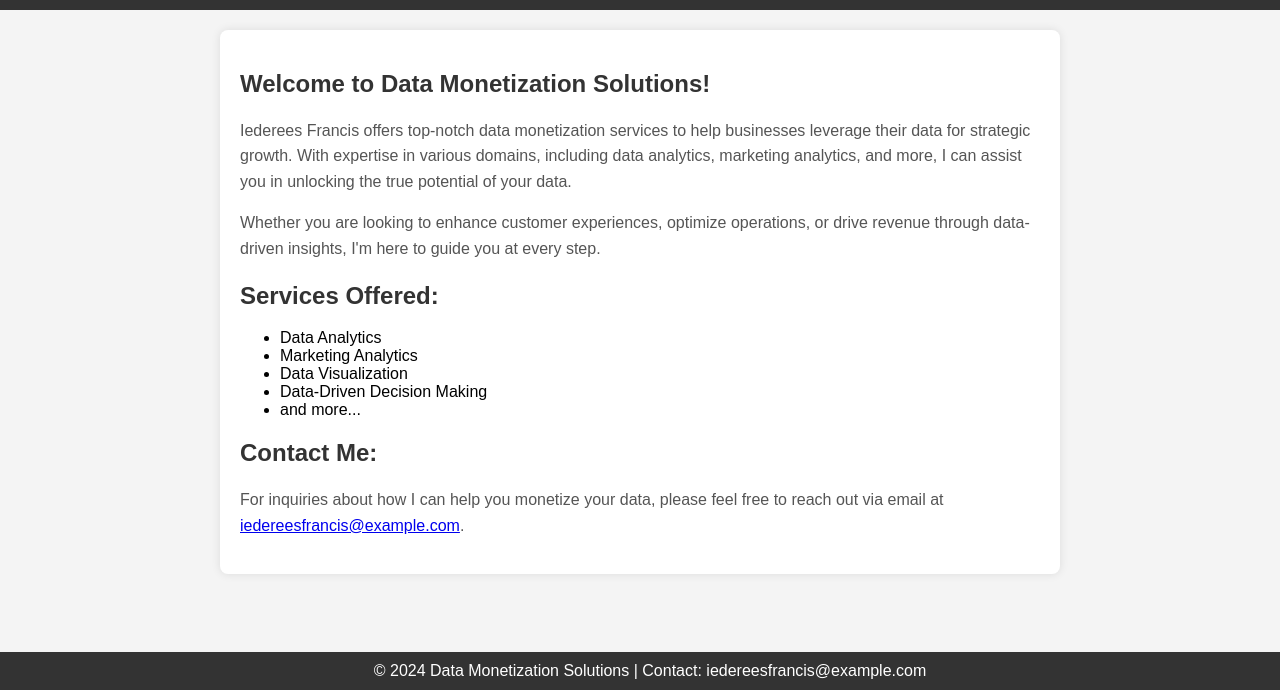
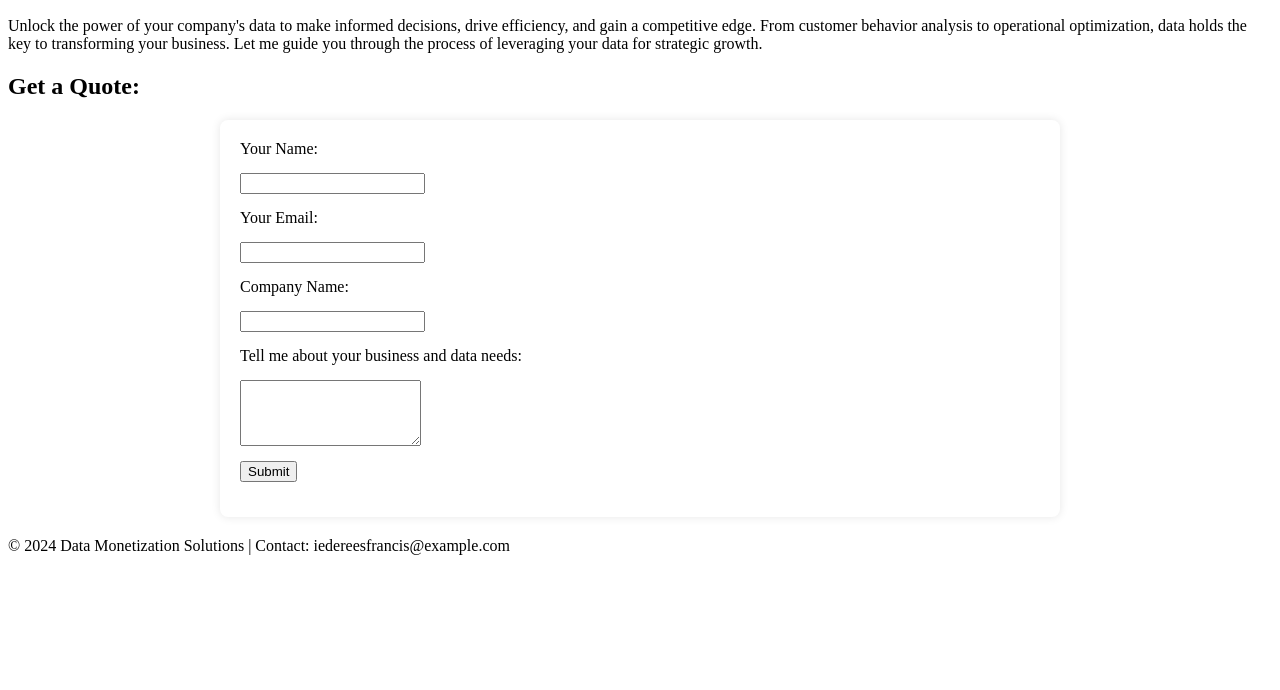
Before and after one commit to iederees-create/data, a plain HTML site: page index.html in a window 1280 px wide. Shown: the part 110-800 px from the top of the page. Drawn offline with Linux system fonts and the light colour scheme.

Commit message:
Update index.html

```diff
--- a/index.html
+++ b/index.html
@@ -6,21 +6,9 @@
     <meta name="viewport" content="width=device-width, initial-scale=1.0">
     <title>Data Monetization Services</title>
     <style>
-        body {
-            font-family: Arial, sans-serif;
-            margin: 0;
-            padding: 0;
-            background-color: #f4f4f4;
-        }
+        /* Your existing styles remain unchanged */
 
-        header {
-            background-color: #333;
-            padding: 20px;
-            text-align: center;
-            color: white;
-        }
-
-        section {
+        form {
             max-width: 800px;
             margin: 20px auto;
             padding: 20px;
@@ -29,23 +17,16 @@
             box-shadow: 0 0 10px rgba(0, 0, 0, 0.1);
         }
 
-        h2 {
-            color: #333;
+        form label,
+        form input,
+        form textarea,
+        form button {
+            display: block;
+            margin-bottom: 15px;
         }
 
-        p {
-            line-height: 1.6;
-            color: #555;
-        }
-
-        footer {
-            background-color: #333;
-            padding: 10px;
-            text-align: center;
-            color: white;
-            position: fixed;
-            bottom: 0;
-            width: 100%;
+        form textarea {
+            resize: vertical;
         }
     </style>
 </head>
@@ -57,29 +38,31 @@
     </header>
 
     <section>
-        <h2>Welcome to Data Monetization Solutions!</h2>
+        <!-- Your existing content -->
+
+        <h2>Reshape Your Business with Data</h2>
         <p>
-            Iederees Francis offers top-notch data monetization services to help businesses leverage their data for
-            strategic growth. With expertise in various domains, including data analytics, marketing analytics, and
-            more, I can assist you in unlocking the true potential of your data.
+            Unlock the power of your company's data to make informed decisions, drive efficiency, and gain a competitive
+            edge. From customer behavior analysis to operational optimization, data holds the key to transforming your
+            business. Let me guide you through the process of leveraging your data for strategic growth.
         </p>
-        <p>
-            Whether you are looking to enhance customer experiences, optimize operations, or drive revenue through
-            data-driven insights, I'm here to guide you at every step.
-        </p>
-        <h2>Services Offered:</h2>
-        <ul>
-            <li>Data Analytics</li>
-            <li>Marketing Analytics</li>
-            <li>Data Visualization</li>
-            <li>Data-Driven Decision Making</li>
-            <li>and more...</li>
-        </ul>
-        <h2>Contact Me:</h2>
-        <p>
-            For inquiries about how I can help you monetize your data, please feel free to reach out via email at
-            <a href="mailto:iedereesfrancis@example.com">iedereesfrancis@example.com</a>.
-        </p>
+
+        <h2>Get a Quote:</h2>
+        <form action="mailto:iedereesfrancis@example.com" method="post" enctype="text/plain">
+            <label for="name">Your Name:</label>
+            <input type="text" id="name" name="name" required>
+
+            <label for="email">Your Email:</label>
+            <input type="email" id="email" name="email" required>
+
+            <label for="company">Company Name:</label>
+            <input type="text" id="company" name="company" required>
+
+            <label for="message">Tell me about your business and data needs:</label>
+            <textarea id="message" name="message" rows="4" required></textarea>
+
+            <button type="submit">Submit</button>
+        </form>
     </section>
 
     <footer>
```
